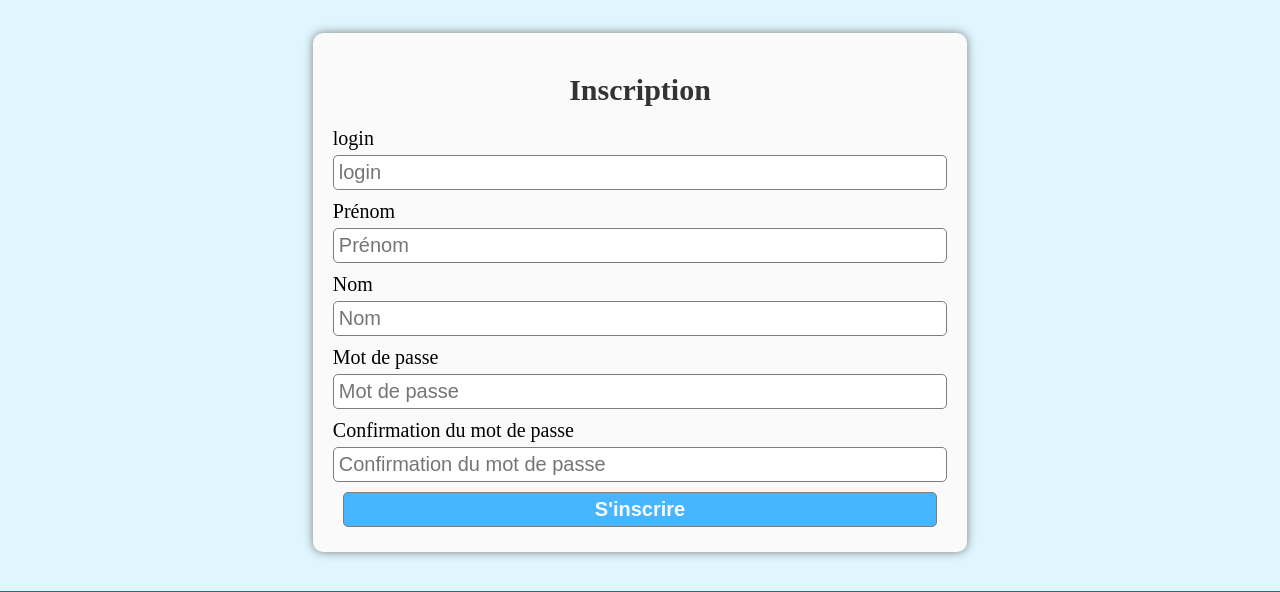
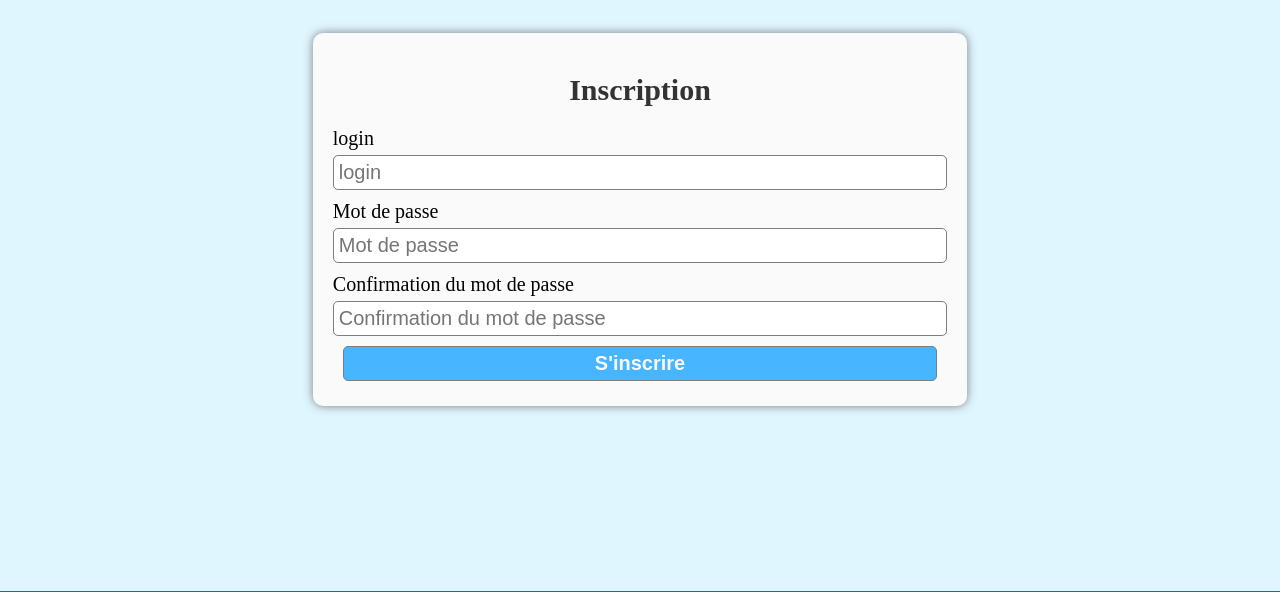
Before and after one commit to thomas-spinec/livre-or, a PHP site: page /inscription.php in a window 1280 px wide. Shown: the part 117-709 px from the top of the page. Run offline with PHP 8.4, Linux system fonts and the light colour scheme.

Commit message:
modifications pour correspondre au sujet

```diff
--- a/inscription.php
+++ b/inscription.php
@@ -27,10 +27,6 @@
                     <form action="inscription.php" method="post">
                         <label for="login">login</label>
                         <input type="text" name="login" id="login" placeholder="login" required>
-                        <label for="prenom">Prénom</label>
-                        <input type="text" name="prenom" id="prenom" placeholder="Prénom" required>
-                        <label for="nom">Nom</label>
-                        <input type="text" name="nom" id="nom" placeholder="Nom" required>
                         <label for="password">Mot de passe</label>
                         <input type="password" name="password" id="password" placeholder="Mot de passe" required>
                         <label for="password2">Confirmation du mot de passe</label>
@@ -41,14 +37,12 @@
             </div>
 
             <?php
-                if(isset($_POST['login']) && isset($_POST['password']) && isset($_POST['prenom']) && isset($_POST['nom'])){
+                if(isset($_POST['login']) && isset($_POST['password'])){
                     $login = mysqli_real_escape_string($connect,htmlspecialchars($_POST['login']));
                     $password = mysqli_real_escape_string($connect,htmlspecialchars($_POST['password']));
                     $password2 = mysqli_real_escape_string($connect,htmlspecialchars($_POST['password2']));
-                    $prenom = mysqli_real_escape_string($connect,htmlspecialchars($_POST['prenom']));
-                    $nom = mysqli_real_escape_string($connect,htmlspecialchars($_POST['nom']));
 
-                    if($login !== "" && $password !== "" && $password2 !== "" && $prenom !== "" && $nom !== ""){
+                    if($login !== "" && $password !== "" && $password2 !== ""){
                         if($password == $password2){
                             $requete = "SELECT count(*) FROM utilisateurs where login = '".$login."'";
                             $exec_requete = $connect -> query($requete);
@@ -57,7 +51,7 @@
 
                             if($count==0){
                                 $password = password_hash($password, PASSWORD_DEFAULT);
-                                $requete = "INSERT INTO utilisateurs (login, prenom, nom, password) VALUES ('".$login."', '".$prenom."', '".$nom."', '".$password."')";
+                                $requete = "INSERT INTO utilisateurs (login, password) VALUES ('".$login."', '".$password."')";
                                 $exec_requete = $connect -> query($requete);
                                 header('Location: connexion.php');
                             }
```
Also changed, not shown: profil.php (+8 -17 lines), verif.php (+3 -5 lines).
